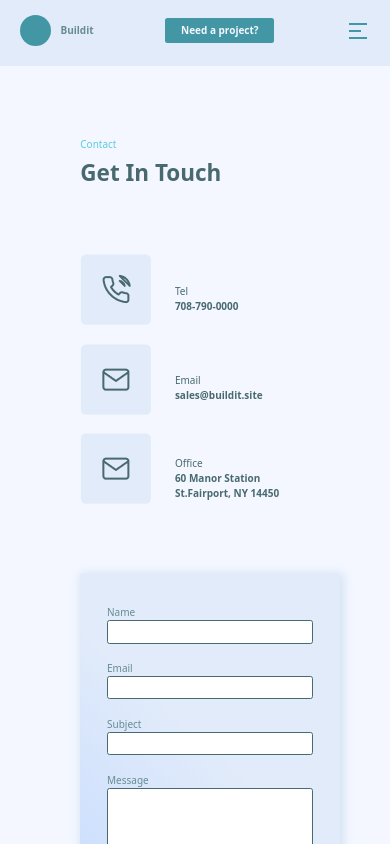
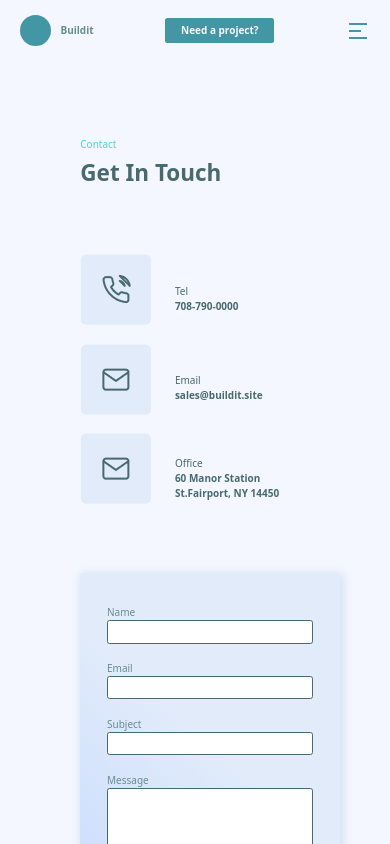
Before and after one commit to DevKaffy/ReactProject-Company-Website, a React (Vite) app: page /contacts in a window 390 px wide. Built offline with nearby package versions, Linux system fonts and the light colour scheme.

Commit message:
Update index.jsx

```diff
--- a/src/Components/Navbar/index.jsx
+++ b/src/Components/Navbar/index.jsx
@@ -7,29 +7,29 @@ const navItem = "about,services,projects,contacts".split(",");
 const Navbar = () => {
   const [showNav, setShowNav] = useState(false);
   const [color] = useState(false);
-  const [bg, setbgcolor] = useState("transparent")
+  const [bg, setbgcolor] = useState("transparent");
 
-  const changeColor=()=>{
+  const changeColor = () => {
     console.log("I got here");
 
-    let windowHeight= window.scrollY;
-    console.log(windowHeight)
+    let windowHeight = window.scrollY;
+    console.log(windowHeight);
     windowHeight > 500 ? setbgcolor("red") : setbgcolor("black");
-  }
-
+  };
 
   useEffect(() => {
     const onScroll = (event) => console.info("scrolling", event);
 
-    window.addEventListener('scroll', onScroll);
+    window.addEventListener("scroll", onScroll);
 
     return () => {
-      window.removeEventListener('scroll', onScroll);
-    }
+      window.removeEventListener("scroll", onScroll);
+    };
   }, []);
 
   return (
-    <nav  className={!color ? "nav-items nav-header" : "nav-items"}>
+    <nav className={color ? "nav-header" : ""}>
+      <div className="nav-items center">
         <Link to="/">
           <div className="left">
             <div className="circle"></div>
@@ -48,12 +48,15 @@ const Navbar = () => {
           <button className="project">Need a project?</button>
         </a>
 
-      <p className="block md:hidden" onClick={() => setShowNav(!showNav)}>
+        {/*Mobile tab*/}
+        <>
+          <div className="block md:hidden" onClick={() => setShowNav(!showNav)}>
             <img src="/menu.svg" alt="" />
-      </p>
+          </div>
+
           <div
             className={`absolute capitalize ${
-          showNav ? "right-0" : "-right-24"
+              showNav ? "right-0" : "-right-[15rem]"
             }  h-60 w-24 top-20 transition-all duration-150`}
           >
             {navItem.map((Item, ItemIndex) => (
@@ -63,6 +66,8 @@ const Navbar = () => {
               </Link>
             ))}
           </div>
+        </>
+      </div>
     </nav>
   );
 };
```
Lines whose indentation alone changed are shown as unchanged.
